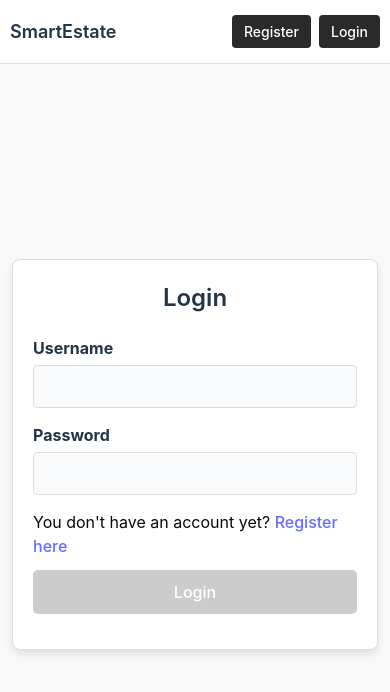
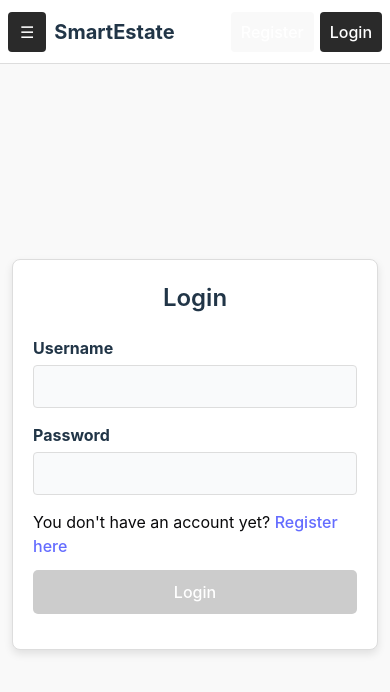
Before and after one commit to d3nis01/real-estate, an Angular app: page /login in a window 390 px wide. Shown: the top 692 px of the page. Built offline with nearby package versions, Linux system fonts and the light colour scheme; no server answers.

Commit message:
Fixed header

```diff
--- a/src/app/layout/header/header.component.css
+++ b/src/app/layout/header/header.component.css
@@ -2,76 +2,46 @@
   display: flex;
   justify-content: space-between;
   align-items: center;
-  padding: 10px 12px;
+  padding: 12px 18px;
   height: 64px;
   background-color: #fff;
   border-bottom: 1px solid #ddd;
   width: 100vw;
 
-  @media (max-width: 400px) {
-    padding: 8px 10px;
-  }
-
-  @media (max-width: 250px) {
-    padding: 6px 8px;
-    height: 56px; /* Reduce the height for extra-small screens */
+  @media (max-width: 450px) {
+    padding: 12px 8px;
   }
 }
 
 .header-left-side {
   display: flex;
   align-items: center;
-
-  @media (max-width: 400px) {
-    gap: 6px;
-  }
-
-  @media (max-width: 250px) {
-    gap: 4px;
-  }
 }
 
 .header-details-container {
   display: flex;
   align-items: center;
-  gap: 10px;
-
-  @media (max-width: 400px) {
-    gap: 8px;
-  }
-
-  @media (max-width: 250px) {
-    gap: 6px;
-  }
+  gap: 12px;
 }
 
 .header-logo {
   object-fit: contain;
   height: 100%;
   width: auto;
-
-  @media (max-width: 250px) {
-    height: 75%; /* Reduce logo height for extra-small screens */
-  }
 }
 
 .header-title {
   font-size: 24px;
   font-weight: 600;
 
-  @media (max-width: 400px) {
-    font-size: 18px;
-    font-weight: 600;
+  @media (max-width: 450px) {
+    font-size: 20px;
+    font-weight: 650;
   }
 
-  @media (max-width: 300px) {
-    font-size: 16px;
-    font-weight: 500;
-  }
-
-  @media (max-width: 250px) {
-    font-size: 14px;
-    font-weight: 500;
+  @media (max-width: 340px) {
+    font-size: 17px;
+    font-weight: 600;
   }
 }
 
@@ -79,17 +49,22 @@
   display: flex;
   align-items: center;
   gap: 12px;
+}
 
-  @media (max-width: 400px) {
-    gap: 8px;
-  }
-
-  @media (max-width: 250px) {
-    gap: 6px;
+.register-button {
+  padding: 8px 16px;
+  border: none;
+  border-radius: 4px;
+  background-color: "#2a2a2a";
+  color: #fff;
+  font-size: 16px;
+  font-weight: 500;
+  cursor: pointer;
+  @media (max-width: 450px) {
+    padding: 8px 10px;
   }
 }
 
-.register-button,
 .login-button {
   padding: 8px 16px;
   border: none;
@@ -100,14 +75,8 @@
   font-weight: 500;
   cursor: pointer;
 
-  @media (max-width: 400px) {
-    padding: 6px 12px;
-    font-size: 14px;
-  }
-
-  @media (max-width: 250px) {
-    padding: 4px 10px;
-    font-size: 12px;
+  @media (max-width: 450px) {
+    padding: 8px 10px;
   }
 }
 
@@ -115,12 +84,8 @@
   display: flex;
   gap: 12px;
 
-  @media (max-width: 400px) {
-    gap: 8px;
-  }
-
-  @media (max-width: 250px) {
-    gap: 4px;
+  @media (max-width: 450px) {
+    gap: 6px;
   }
 }
 
@@ -134,15 +99,21 @@
   border-radius: 4px;
   cursor: pointer;
   transition: background-color 0.3s ease;
+}
 
-  @media (max-width: 400px) {
-    font-size: 14px;
-    padding: 6px 10px;
+.menu-button:hover {
+  background-color: #3b3b3b;
+}
+
+@media (max-width: 992px) {
+  .menu-button {
+    display: inline-flex;
+    align-items: center;
+    justify-content: center;
   }
 
-  @media (max-width: 250px) {
-    font-size: 12px;
-    padding: 4px 8px;
+  .header-left-side {
+    gap: 8px;
   }
 }
 
@@ -156,47 +127,10 @@
   font-weight: 500;
   cursor: pointer;
   transition: background-color 0.3s;
-
-  @media (max-width: 400px) {
-    margin-left: 8px;
-    padding: 6px 12px;
-    font-size: 12px;
-  }
-
-  @media (max-width: 250px) {
-    margin-left: 4px;
-    padding: 4px 10px;
-    font-size: 10px;
-  }
 }
 
-.header-user-info {
-  display: flex;
-  align-items: center;
-  gap: 8px;
-
-  font-size: 16px;
-  font-weight: 500;
-
-  @media (max-width: 400px) {
-    font-size: 14px;
-    gap: 6px;
-  }
-
-  @media (max-width: 300px) {
-    font-size: 12px;
-    gap: 4px;
-  }
-
-  @media (max-width: 250px) {
-    font-size: 10px;
-    gap: 2px;
-  }
-}
-
-.header-user-info span {
-  white-space: nowrap;
-  overflow: hidden;
+.logout-button:hover {
+  background-color: #cc1f1a;
 }
 
 .header-user-info {
@@ -204,9 +138,3 @@
   align-items: center;
   gap: 8px;
 }
-
-.header-user-info {
-  display: flex;
-  align-items: center;
-  gap: 8px;
-}
```
